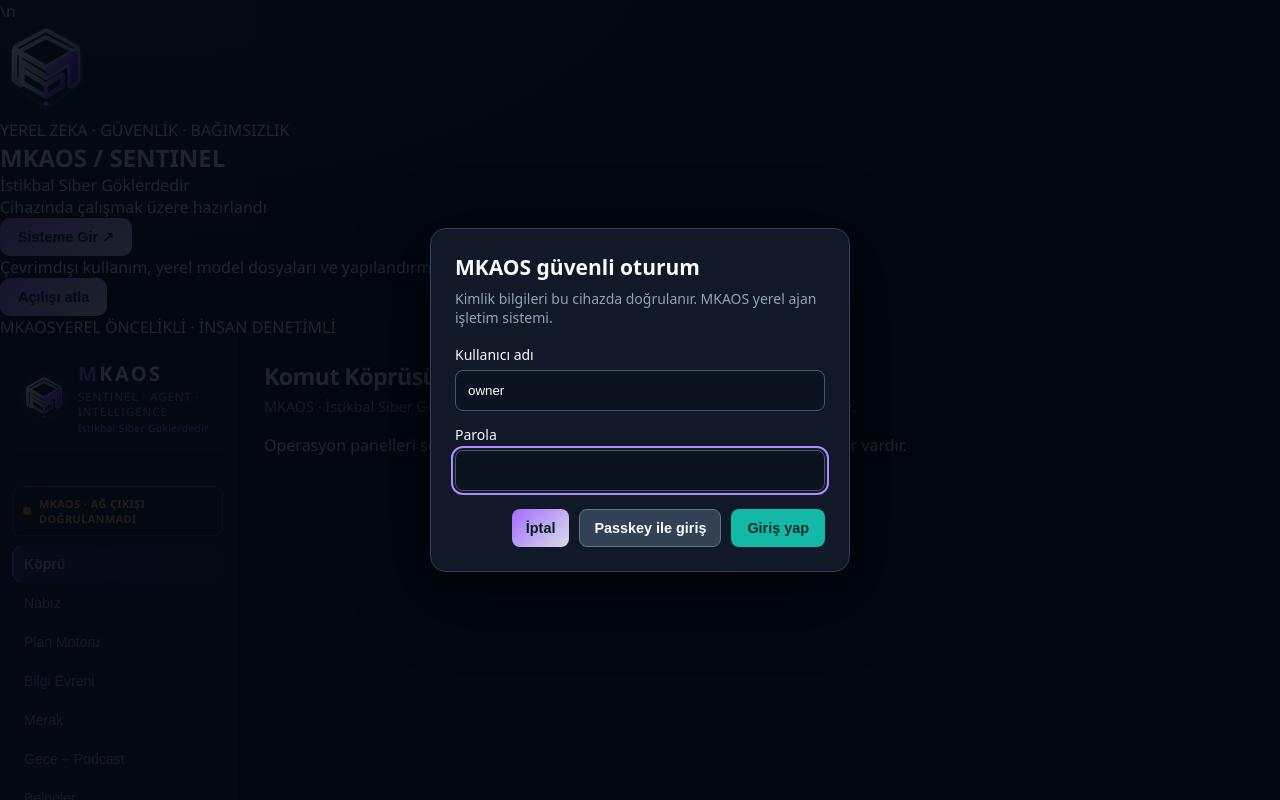
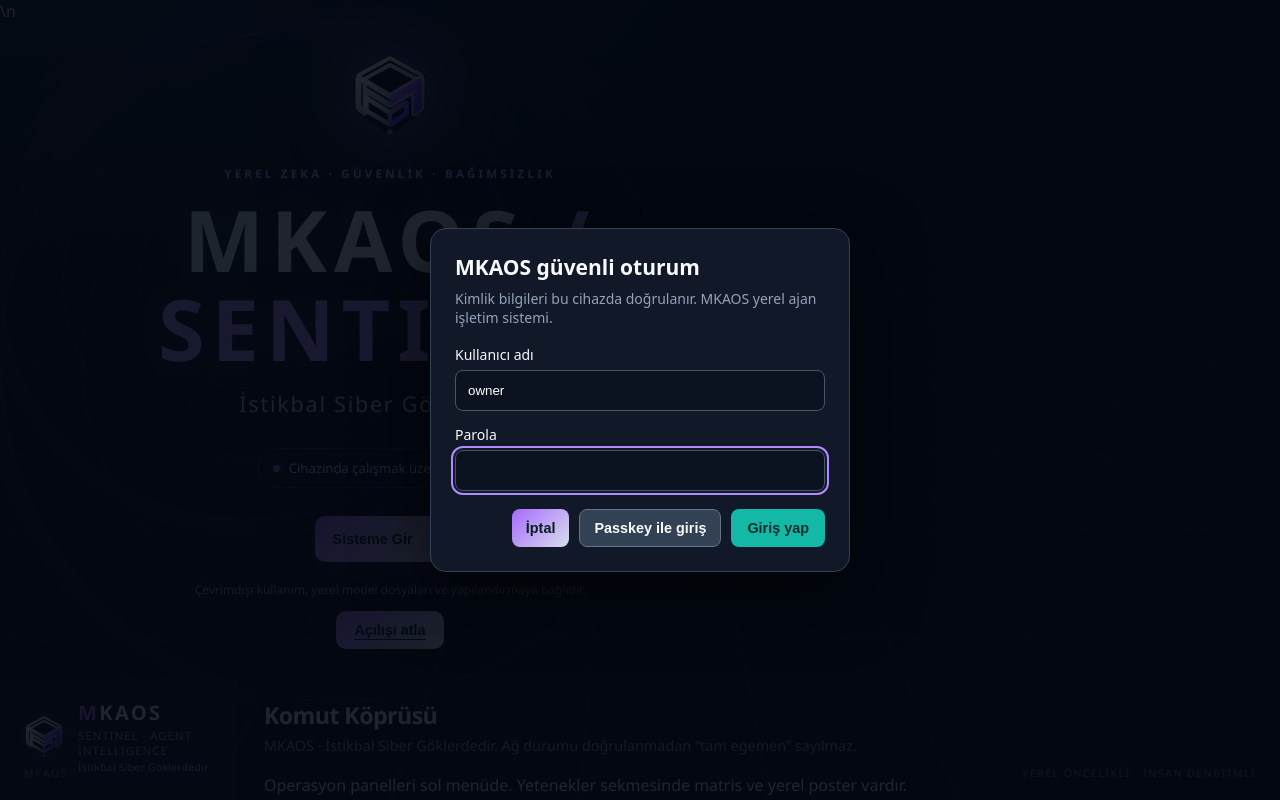
Before and after one commit to Nexora88/sentinel-agent, a FastAPI app: page / in a window 1280 px wide. Run offline with FastAPI, Linux system fonts and the light colour scheme.

Commit message:
Style animated MKAOS welcome screen

```diff
--- a/web/static/style.css
+++ b/web/static/style.css
@@ -622,3 +622,26 @@ button:disabled { opacity: .55; cursor: not-allowed; }
 .nav-btn.active { background:linear-gradient(90deg,rgba(139,66,255,.22),rgba(139,66,255,.05)); color:#c5a4ff; box-shadow:inset 2px 0 0 #8b42ff; }
 button:focus-visible, a:focus-visible, input:focus-visible, textarea:focus-visible, select:focus-visible { outline:2px solid #b18aff; outline-offset:2px; }
 @media (max-width: 700px) { .logo-emblem { width:40px; height:40px; flex-basis:40px; } .logo { gap:8px; } .logo .brand { font-size:1.05rem; } }
+\n
+/* MKAOS animated welcome screen — decorative only; never implies a model is loaded. */
+.welcome-screen{position:fixed;inset:0;z-index:9999;display:grid;place-items:center;overflow:hidden;background:radial-gradient(ellipse at 50% 42%,#241344 0%,#0b0718 42%,#04040a 78%);color:#f4f0ff;opacity:1;transition:opacity .42s ease,transform .42s ease}
+.welcome-screen[hidden]{display:none}.welcome-screen.welcome-leaving{opacity:0;transform:scale(1.025);pointer-events:none}
+.welcome-grid{position:absolute;inset:-30%;opacity:.2;background-image:linear-gradient(rgba(167,119,255,.23) 1px,transparent 1px),linear-gradient(90deg,rgba(167,119,255,.23) 1px,transparent 1px);background-size:52px 52px;transform:perspective(500px) rotateX(58deg) scale(1.6);mask-image:linear-gradient(transparent,#000 35%,#000 75%,transparent);animation:welcome-grid-drift 18s linear infinite}
+.welcome-orbit{position:absolute;width:min(72vw,680px);aspect-ratio:1;border:1px solid rgba(183,140,255,.2);border-radius:50%;box-shadow:0 0 90px rgba(121,44,255,.08),inset 0 0 60px rgba(121,44,255,.04);animation:welcome-spin 35s linear infinite}
+.welcome-orbit:before,.welcome-orbit:after{content:"";position:absolute;inset:12%;border:1px dashed rgba(216,222,234,.16);border-radius:50%}.welcome-orbit:after{inset:27%;border-color:rgba(166,106,255,.25)}
+.welcome-orbit-two{width:min(54vw,510px);transform:rotateX(64deg) rotateY(-20deg);animation-duration:24s;animation-direction:reverse}
+.welcome-content{position:relative;z-index:1;display:flex;align-items:center;flex-direction:column;text-align:center;padding:28px;max-width:780px;animation:welcome-rise .8s cubic-bezier(.2,.8,.2,1) both}
+.welcome-emblem{filter:drop-shadow(0 0 24px rgba(166,106,255,.55));margin-bottom:24px;animation:welcome-glow 4s ease-in-out infinite}
+.welcome-kicker{font-size:.72rem;letter-spacing:.28em;color:#c7a9ff;font-weight:700;margin-bottom:14px}
+.welcome-content h1{font-size:clamp(2.4rem,7vw,5.3rem);line-height:1.05;letter-spacing:.08em;font-weight:850;text-shadow:0 0 36px rgba(166,106,255,.25)}
+.welcome-content h1 span{color:#b48aff}.welcome-subtitle{margin-top:16px;color:#c9c4d7;font-size:clamp(1rem,2.4vw,1.35rem);letter-spacing:.08em}
+.welcome-status{display:flex;align-items:center;gap:9px;margin-top:30px;padding:10px 15px;border:1px solid rgba(166,106,255,.26);border-radius:999px;background:rgba(15,10,29,.65);color:#d7c8f7;font-size:.82rem}
+.welcome-status-dot{width:7px;height:7px;border-radius:50%;background:#a66aff;box-shadow:0 0 12px #a66aff}
+.welcome-enter{display:flex;align-items:center;gap:18px;margin-top:28px;padding:14px 24px;border:1px solid #c5a6ff;border-radius:12px;background:linear-gradient(115deg,#8b4bdb,#5830a0);color:white;font-size:1rem;font-weight:750;cursor:pointer;box-shadow:0 8px 34px rgba(111,53,190,.3);transition:transform .2s,box-shadow .2s}
+.welcome-enter:hover{transform:translateY(-2px);box-shadow:0 12px 42px rgba(111,53,190,.48)}.welcome-enter span{font-size:1.25rem}
+.welcome-note{max-width:420px;margin-top:18px;color:#9b93ae;font-size:.75rem;line-height:1.6}.welcome-skip{margin-top:12px;border:0;background:transparent;color:#a69bbd;text-decoration:underline;text-underline-offset:4px;cursor:pointer;font-size:.78rem}
+.welcome-footer{position:absolute;bottom:20px;left:24px;right:24px;display:flex;justify-content:space-between;gap:16px;color:#777087;font-size:.65rem;letter-spacing:.15em}
+@keyframes welcome-spin{to{transform:rotate(360deg)}}@keyframes welcome-grid-drift{to{background-position:0 52px,52px 0}}@keyframes welcome-rise{from{opacity:0;transform:translateY(18px)}to{opacity:1;transform:translateY(0)}}@keyframes welcome-glow{50%{filter:drop-shadow(0 0 34px rgba(166,106,255,.8))}}
+.welcome-screen.reduce-motion *{animation:none!important;transition:none!important}
+@media(max-width:560px){.welcome-footer{left:14px;right:14px;bottom:12px;font-size:.55rem}.welcome-kicker{letter-spacing:.15em}.welcome-content{padding:18px}.welcome-orbit{width:95vw}.welcome-orbit-two{width:78vw}}
+@media(prefers-reduced-motion:reduce){.welcome-screen *{animation:none!important;transition:none!important}}
```
